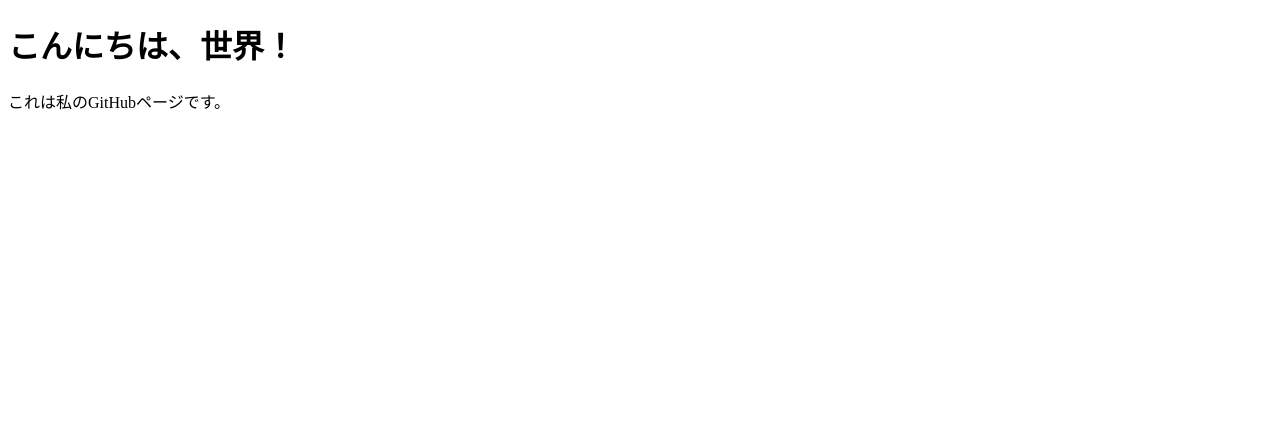
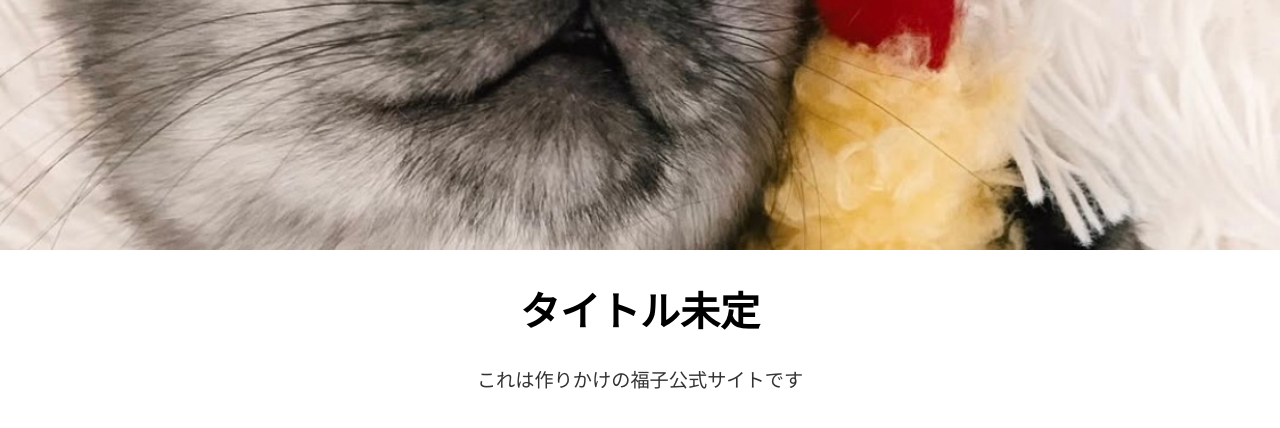
Before and after one commit to 124doo/124doo.github.io, a plain HTML site: page index.html in a window 1280 px wide. Drawn offline with Linux system fonts and the light colour scheme.

Commit message:
newcommit

```diff
--- a/index.html
+++ b/index.html
@@ -1,10 +1,34 @@
 <!DOCTYPE html>
-<html>
+<html lang="ja">
 <head>
-  <title>My GitHub Site</title>
+  <meta charset="UTF-8">
+  <title>タイトル未定</title>
+  <style>
+    body {
+      font-family: "Helvetica", "Arial", sans-serif;
+      margin: 0;
+      padding: 0;
+      text-align: center;
+    }
+    header {
+      background-image: url("header.jpg"); /* 後で画像名を変更可能 */
+      background-size: cover;
+      background-position: center;
+      height: 250px;
+    }
+    h1 {
+      margin-top: 30px;
+      font-size: 2.5em;
+    }
+    p {
+      font-size: 1.2em;
+      color: #333;
+    }
+  </style>
 </head>
 <body>
-  <h1>こんにちは、世界！</h1>
-  <p>これは私のGitHubページです。</p>
+  <header></header>
+  <h1>タイトル未定</h1>
+  <p>これは作りかけの福子公式サイトです</p>
 </body>
 </html>
```
